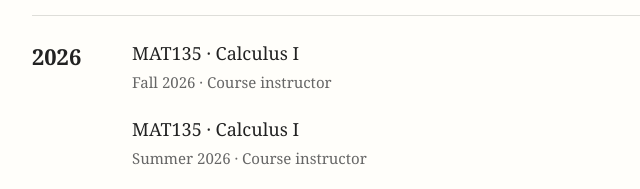
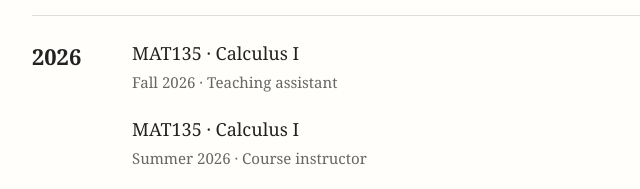
Before and after one commit to talantlive/talantlive.github.io, a plain HTML site: page teaching.html in a window 1280 px wide. Shown: the part 360-549 px from the top of the page, 180-820 px from the left. Drawn offline with Linux system fonts and the light colour scheme.

Commit message:
Update teaching.html

```diff
--- a/teaching.html
+++ b/teaching.html
@@ -26,7 +26,7 @@
     <section class="teaching-year" aria-labelledby="year-2026">
       <h2 id="year-2026">2026</h2>
       <ul class="courses">
-        <li><p class="course-name">MAT135 · Calculus I</p><p class="course-meta">Fall 2026 · Course instructor</p></li>
+        <li><p class="course-name">MAT135 · Calculus I</p><p class="course-meta">Fall 2026 · Teaching assistant</p></li>
         <li><p class="course-name">MAT135 · Calculus I</p><p class="course-meta">Summer 2026 · Course instructor</p></li>
         <li><p class="course-name">MAT363 · Geometry of Curves and Surfaces</p><p class="course-meta">Spring 2026 · Teaching assistant</p></li>
         <li><p class="course-name">MAT357 · Foundations of Real Analysis</p><p class="course-meta">Spring 2026 · Teaching assistant</p></li>
```
